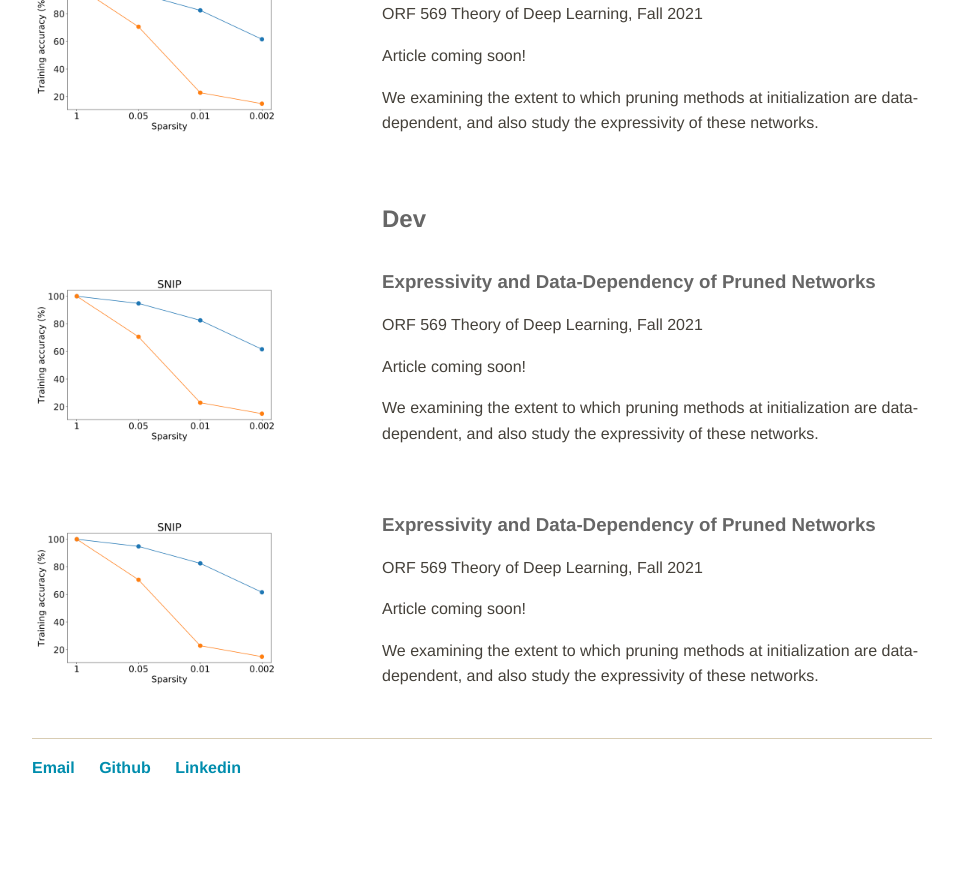
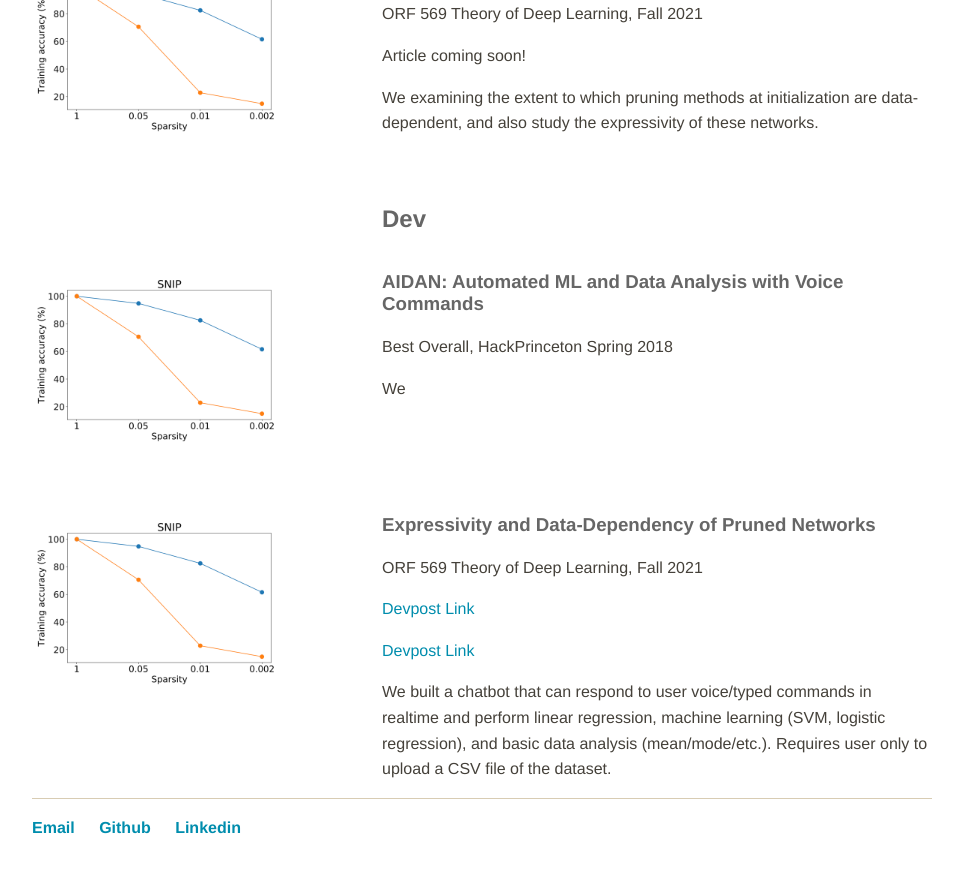
Before and after one commit to arjun-mani/arjun-mani.github.io, a Jekyll site: the page built from index.html, in a window 1280 px wide and 900 px high, scrolled down 2262 px. Shown: the top 873 px of the window, without its empty margins (160-1123 px from the left). Built offline with Jekyll 4.4.1, drawn with Linux system fonts in a browser that asks for light colours; before the commit the page ends 3102 px from its top, so only the background shows below that; some of the changed text lies outside the part shown.

Commit message:
Update index.html

```diff
--- a/index.html
+++ b/index.html
@@ -125,10 +125,10 @@ title: Home
 		<img class="about" src="/imgs/orf569.png" width="100%">
 	</div>
 	<div class="divTableCell">
-		<h3>Expressivity and Data-Dependency of Pruned Networks</h3>
-		<p>ORF 569 Theory of Deep Learning, Fall 2021</p>
-		<p>Article coming soon!</p>
-		<p>We examining the extent to which pruning methods at initialization are data-dependent, and also study the expressivity of these networks.</p>
+		<h3>AIDAN: Automated ML and Data Analysis with Voice Commands</h3>
+		<p>Best Overall, HackPrinceton Spring 2018</p>
+		<p></p>
+		<p>We </p>
 	</div>
 </div>
 
@@ -139,8 +139,10 @@ title: Home
 	<div class="divTableCell">
 		<h3>Expressivity and Data-Dependency of Pruned Networks</h3>
 		<p>ORF 569 Theory of Deep Learning, Fall 2021</p>
-		<p>Article coming soon!</p>
-		<p>We examining the extent to which pruning methods at initialization are data-dependent, and also study the expressivity of these networks.</p>
+		<p><a href="https://devpost.com/software/a-i-d-a-n-ai-to-analyze-your-data-with-your-voice">Devpost Link</a></p>
+		<p><a href="https://github.com/sragavan99/AIDAN">Devpost Link</a></p>
+		<p>We built a chatbot that can respond to user voice/typed commands in realtime and perform linear regression, machine learning (SVM, logistic regression),
+			and basic data analysis (mean/mode/etc.). Requires user only to upload a CSV file of the dataset. </p>
 	</div>
 </div>
 
```
Also changed, not shown: other parts of index.html (+1 -1 lines).
